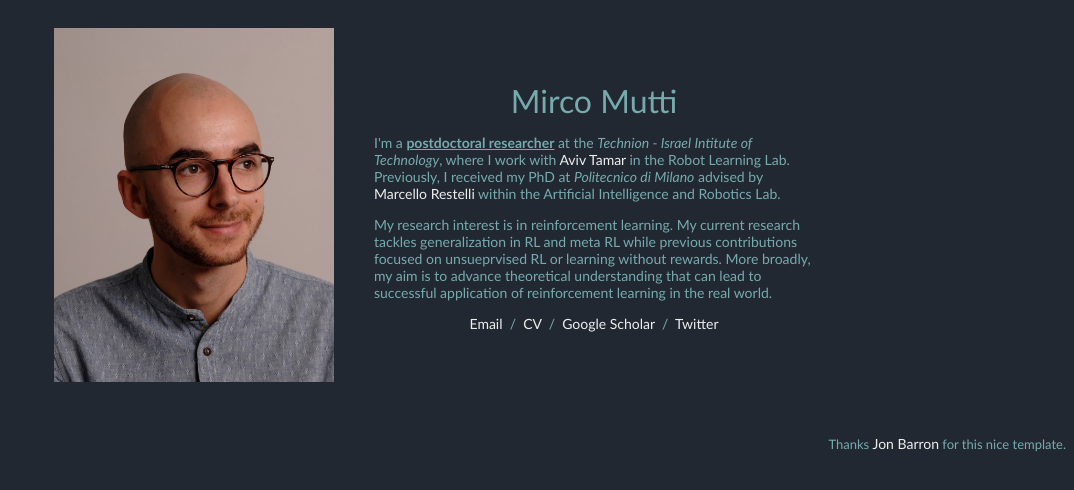
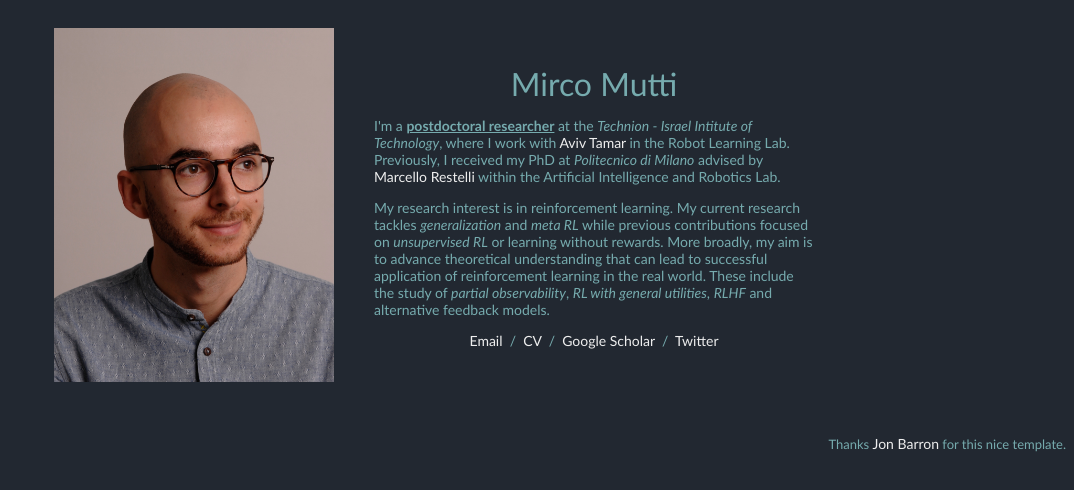
Before and after one commit to muttimirco/muttimirco.github.io, a plain HTML site: page index.html in a window 1280 px wide. Shown: the whole page, without its empty margins (206-1280 px from the left). Drawn offline with Linux system fonts and the light colour scheme.

Commit message:
Text updates

```diff
--- a/index.html
+++ b/index.html
@@ -37,9 +37,11 @@ function toggle_vis(id) {
                 I'm a <b><u>postdoctoral researcher</u></b> at the <i>Technion - Israel Intitute of Technology</i>, where I work with <a href="https://avivt.github.io/avivt/">Aviv Tamar</a> in the Robot Learning Lab. Previously, I received my PhD at <i>Politecnico di Milano</i> advised by <a href="https://scholar.google.com/citations?user=xdgxRiEAAAAJ">Marcello Restelli</a> within the Artificial Intelligence and Robotics Lab.
               </p>
               <p>
-                My research interest is in reinforcement learning. My current research tackles generalization in RL and meta RL while previous contributions focused on unsueprvised RL or learning without rewards.
+                My research interest is in <ub>reinforcement learning</ub>.
+                My current research tackles <i>generalization</i> and <i>meta RL</i> while previous contributions focused on <i>unsupervised RL</i> or learning without rewards.
                 More broadly, my aim is to advance theoretical understanding that
                 can lead to successful application of reinforcement learning in the real world.
+                These include the study of <i>partial observability</i>, <i>RL with general utilities</i>, <i>RLHF</i> and alternative feedback models.
               </p>
               <p style="text-align:center">
                 <a href="mailto:muttimirco@gmail.com">Email</a> &nbsp/&nbsp
```
